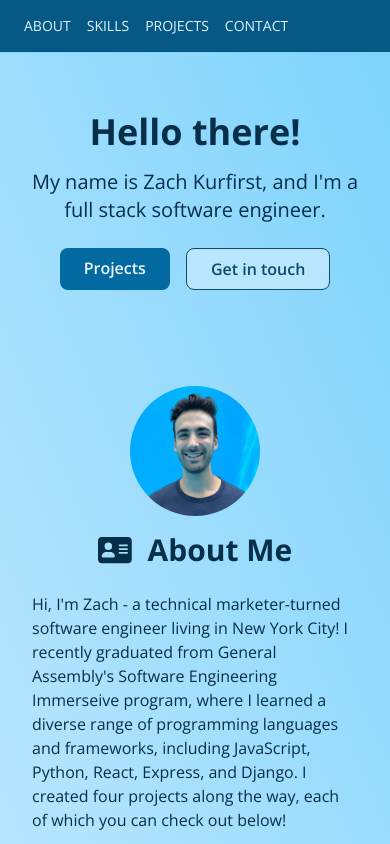
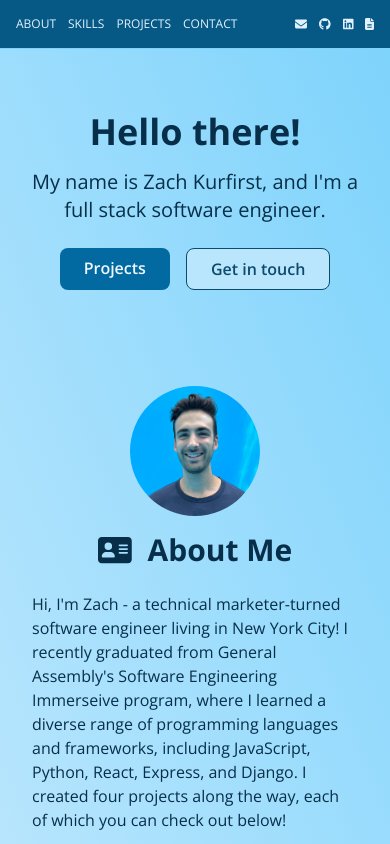
Before and after one commit to zachkurfirst/portfolio, a React (Vite) app: page / in a window 390 px wide. Shown: the top 844 px of the page. Built offline with nearby package versions, Linux system fonts and the light colour scheme.

Commit message:
adjust mobile header nav to include social icons

```diff
--- a/src/components/Header.jsx
+++ b/src/components/Header.jsx
@@ -5,14 +5,14 @@ import { faGithub, faLinkedin } from '@fortawesome/free-brands-svg-icons'
 
 const Header = (props) => {
   return (
-    <header className="flex justify-between items-center text-sm sm:text-xl bg-sky-800 dark:bg-sky-950 text-sky-100 border-b border-sky-300 dark:border-b dark:border-sky-100 uppercase fixed top-0 left-0 right-0 z-10 px-6 py-4">
+    <header className="flex justify-between items-center text-xs sm:text-xl bg-sky-800 dark:bg-sky-950 text-sky-100 border-b border-sky-300 dark:border-b dark:border-sky-100 uppercase fixed top-0 left-0 right-0 z-10 px-4 sm:px-6 py-4">
       {/* <a href="#" className="hover:underline underline-offset-8 ml-4 sm:ml-6 hidden sm:inline">
         <img src="/assets/favicon-1.png" alt="ZK icon" className="w-8"/>
       </a>
       <a href="#" className="hover:underline underline-offset-8 ml-4 sm:ml-6 sm:hidden">
         ZK
       </a> */}
-      <nav id="site-nav" className="flex gap-4 sm:gap-8">
+      <nav id="site-nav" className="flex gap-3 sm:gap-8">
         <a href="#about" className="hover:underline underline-offset-8">
           About
         </a>
@@ -26,7 +26,7 @@ const Header = (props) => {
           Contact
         </a>
       </nav>
-      <nav id="social-nav" className="hidden sm:flex sm:gap-4 md:gap-8">
+      <nav id="social-nav" className="flex gap-3 sm:gap-4 md:gap-8">
         <a href="mailto:zachmk11@gmail.com" target="_blank" rel="noopener noreferrer"><FontAwesomeIcon icon={faEnvelope} className="hover:text-sky-400 transition-all"/></a>
         <a href="https://github.com/zachkurfirst" target="_blank" rel="noopener noreferrer"><FontAwesomeIcon icon={faGithub} className="hover:text-sky-400 transition-all"/></a>
         <a href="https://www.linkedin.com/in/zachary-kurfirst/" target="_blank" rel="noopener noreferrer"><FontAwesomeIcon icon={faLinkedin} className="hover:text-sky-400 transition-all"/></a>
```
